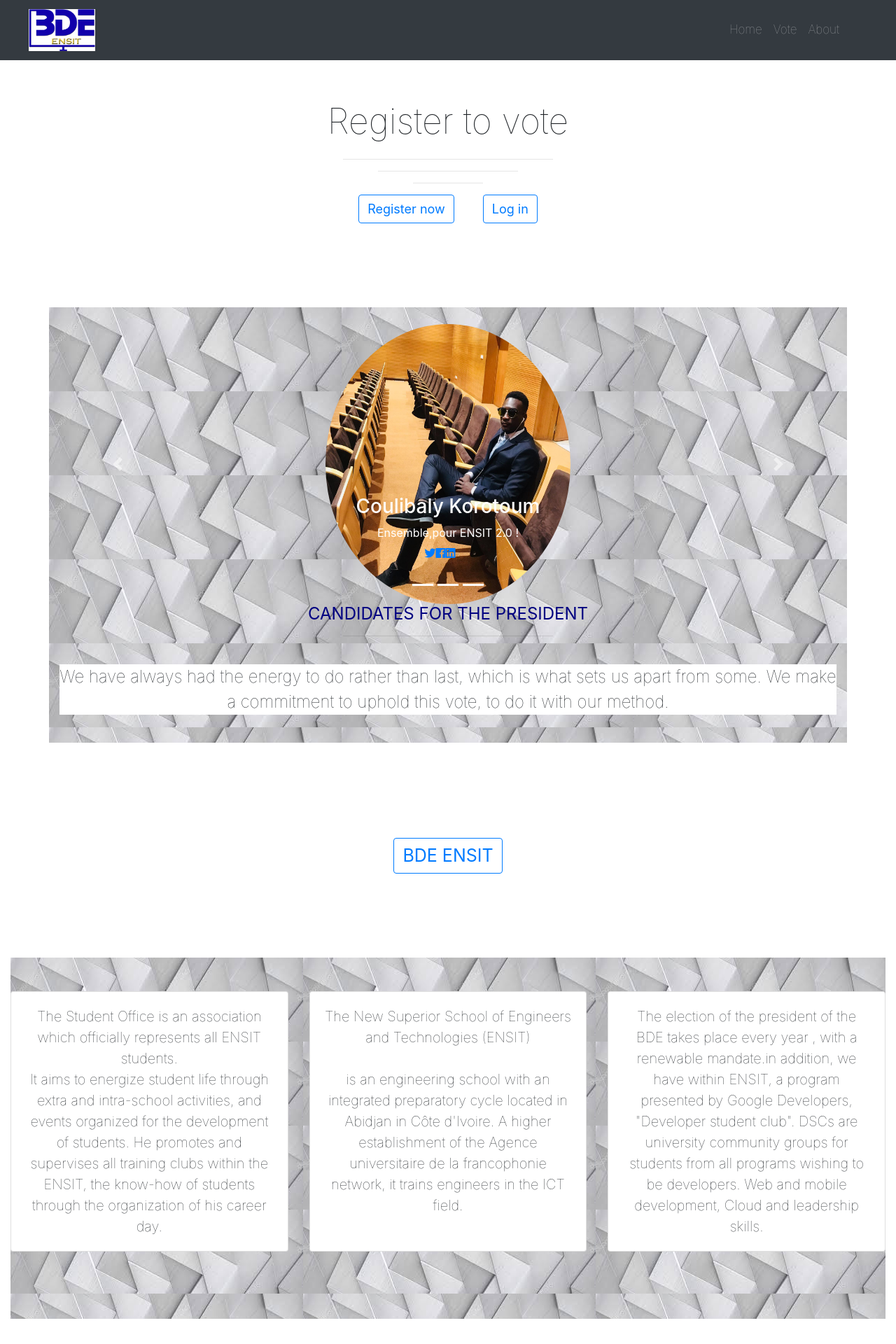
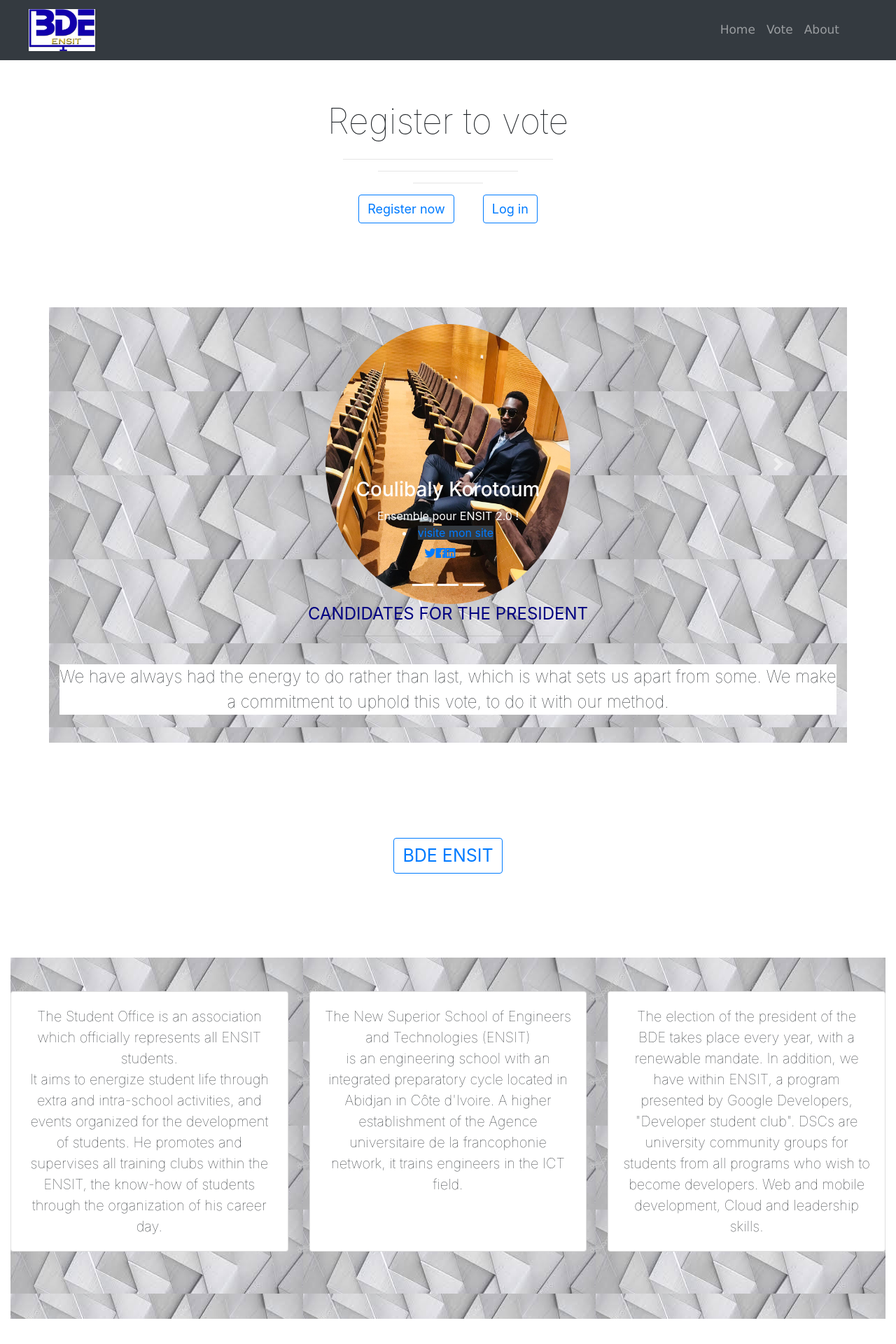
Before and after one commit to Esther-Coulibaly/Vote_BDE, a Django app: page / in a window 1280 px wide; the page is wider, and only the part inside the window is pictured. Shown: the top 1920 px of that part at 70% size. Run offline with Django 3.2, Linux system fonts and the light colour scheme; some libraries are stand-ins or nearby versions.

Commit message:
updat4(reste 'About')

```diff
--- a/comptes/templates/index.html
+++ b/comptes/templates/index.html
@@ -65,6 +65,9 @@
                                       <div class="carousel-caption">
                                         <h3>Coulibaly Korotoum</h3>
                                         <p1>Ensemble,pour ENSIT 2.0 !</p1>
+                                        <li>
+                                          <a href="" class="bg-dark ">visite mon site</a>
+                                        </li>
                                         <ul class="social-list__inline mt-10 ">
                                           <li>
                                             <a href="" target="_blank" rel="noopener" aria-label="page twitter">
@@ -76,11 +79,13 @@
                                               <i class="fab fa-facebook"></i>
                                             </a>
                                           </li>
-
-                                                <a href=""target="_blank" rel="noopener" aria-label="page linkedin">
-                                                  <i class="fab fa-linkedin"></i>
+                                          <li>
+                                                 <a href=""target="_blank" rel="noopener" aria-label="page linkedin">
+                                                  <i class="fab fa-linkedin"></i>&emsp;
                                                 </a>
                                               </li>
+
+
                                         </ul>
                                       </div>
                                     </div>
@@ -89,6 +94,9 @@
                                       <div class="carousel-caption">
                                         <h3>Jacques Drigbé</h3>
                                         <p1>Ensemble, soyons unis !</p1>
+                                        <li>
+                                          <a href="" class="bg-dark ">visite mon site</a>
+                                        </li>
                                         <ul class="social-list__inline mt-10 ">
                                           <li>
                                             <a href="" target="_blank" rel="noopener" aria-label="page twitter">
@@ -112,6 +120,9 @@
                                       <div class="carousel-caption">
                                         <h3>Element X</h3>
                                         <p1>Ensemble, soyons unis !</p1>
+                                        <li>
+                                          <a href="" class="bg-dark ">visite mon site</a>
+                                        </li>
                                         <ul class="social-list__inline mt-10 ">
                                           <li>
                                             <a href="" target="_blank" rel="noopener" aria-label="page twitter">
@@ -177,17 +188,15 @@
                               </div>
                               <div class="card bg-white" >
                                 <div class="card-body text-center">
-                                  <p class="card-text" style="font-size:20px;">The New Superior School of Engineers and Technologies (ENSIT) <br><br>
+                                  <p class="card-text" style="font-size:20px;">The New Superior School of Engineers and Technologies (ENSIT) <br>
                                      is an engineering school with an integrated preparatory cycle located in Abidjan in Côte d'Ivoire.
                                     A higher establishment of the Agence universitaire de la francophonie network, it trains engineers in the ICT field.</p>
                                 </div>
                               </div>
                               <div class="card bg-white">
                                 <div class="card-body text-center">
-                                  <p class="card-text" style="font-size: 20px;">The election of the president of the BDE takes place every year
-                                    , with a renewable mandate.in addition, we have within ENSIT, a program presented by Google Developers, "Developer student club". DSCs are university community groups for
-                                     students from all programs wishing to be developers. Web and mobile development,
-                                     Cloud and leadership skills.</p>
+                                  <p class="card-text" style="font-size: 20px;">The election of the president of the BDE takes place every year, with a renewable mandate. In addition, we have within ENSIT, a program presented by Google Developers, "Developer student club". DSCs are university community
+                                    groups for students from all programs who wish to become developers. Web and mobile development, Cloud and leadership skills.</p>
                                 </div>
                               </div>
                             </div>
@@ -200,7 +209,7 @@
                                    Give your opinion on the site</button><br><br>
                                  <div class="container-lg">
                                  <iframe style="" id="formulaire" class="collapse" src="https://docs.google.com/forms/d/e/1FAIpQLSdQcBrMzo-O1ktnq-RvBWSz9D91rH6GyuoLCRq_KonbPwYhHw/viewform?embedded=true"
-                                  width="70%" height="1800" frameborder="0" marginheight="0" marginwidth="0">Chargement…</iframe>
+                                  width="70%" height="1500" frameborder="0" marginheight="0" marginwidth="0">Chargement…</iframe>
                                 </div>
                       </div>
 
--- a/static/index.css
+++ b/static/index.css
@@ -1,6 +1,7 @@
 .nav-link{
     font-weight: lighter;
     font-size: 17px;
+    font-family: 'Lucida Sans', 'Lucida Sans Regular', 'Lucida Grande', 'Lucida Sans Unicode', Geneva, Verdana, sans-serif;
     color: white;}
 .navbar-brand{
         position: relative;
--- a/static/index2.css
+++ b/static/index2.css
@@ -1,6 +1,7 @@
 .nav-link{
     font-weight: lighter;
     font-size: 17px;
+    font-family: 'Lucida Sans', 'Lucida Sans Regular', 'Lucida Grande', 'Lucida Sans Unicode', Geneva, Verdana, sans-serif;
     color: white;}
 .navbar-brand{
         position: relative;
--- a/static/log in.css
+++ b/static/log in.css
@@ -10,6 +10,7 @@ margin-bottom: .5rem;}
     text-align:center;
      font-weight: lighter;
     font-size: xx-large;
+    font-family: 'Lucida Sans', 'Lucida Sans Regular', 'Lucida Grande', 'Lucida Sans Unicode', Geneva, Verdana, sans-serif;
     color: navy;}
 input{
     display:block;
--- a/static/register now.css
+++ b/static/register now.css
@@ -1,6 +1,7 @@
 .nav-link{
     font-weight: lighter;
     font-size: 17px;
+    font-family: 'Lucida Sans', 'Lucida Sans Regular', 'Lucida Grande', 'Lucida Sans Unicode', Geneva, Verdana, sans-serif;
     color: white;}
     .user{
         color: white;
@@ -37,7 +38,7 @@ h1{
 #create{
     text-align:center;
      font-weight: lighter;
-     font-family: Impact, Haettenschweiler, 'Arial Narrow Bold', sans-serif;
+    font-family: 'Lucida Sans', 'Lucida Sans Regular', 'Lucida Grande', 'Lucida Sans Unicode', Geneva, Verdana, sans-serif;
     font-size: xx-large;
     color: navy;
 }
--- a/static/vote.css
+++ b/static/vote.css
@@ -1,6 +1,7 @@
 .nav-link{
     font-weight: lighter;
     font-size: x-large;
+    font-family: 'Lucida Sans', 'Lucida Sans Regular', 'Lucida Grande', 'Lucida Sans Unicode', Geneva, Verdana, sans-serif;
     color: white;}
 .navbar-brand{
         position: relative;
```
Also changed, not shown: db.sqlite3.
